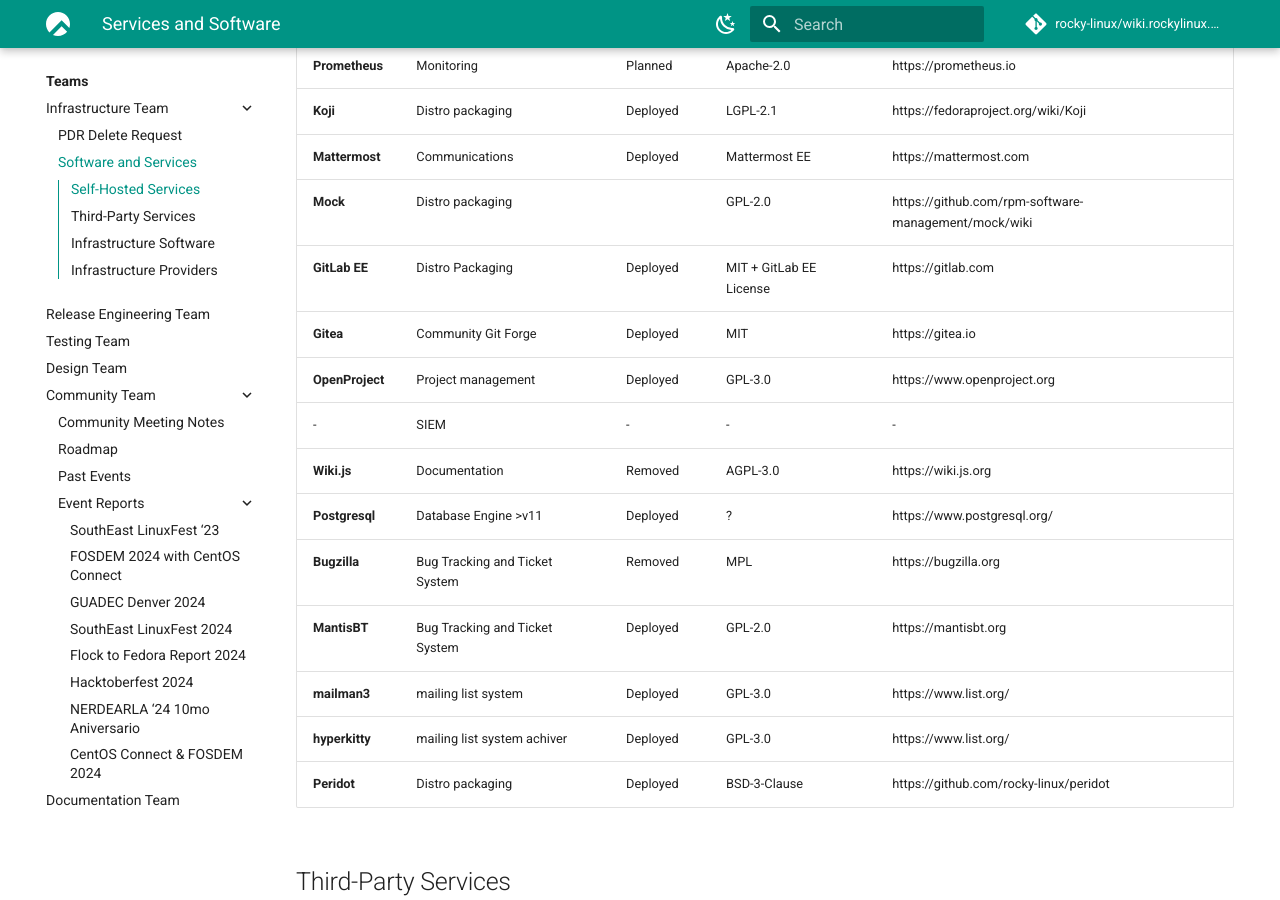
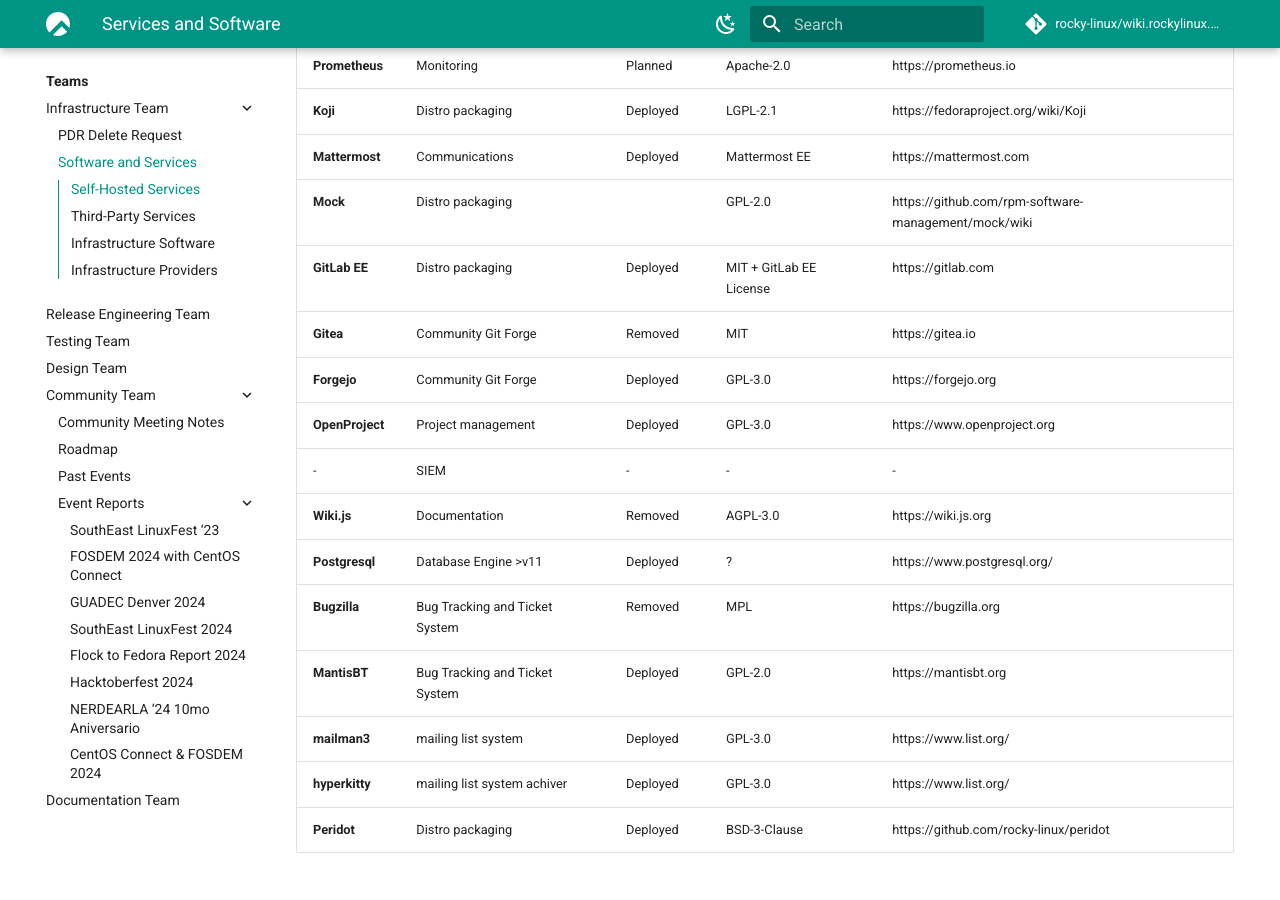
Before and after one commit to rocky-linux/wiki.rockylinux.org, an MkDocs documentation site: the page built from docs/team/infrastructure/services.md, in a window 1280 px wide and 900 px high, scrolled down 574 px. Built offline with MkDocs 1.6.1 and Material for MkDocs 9.7.7, drawn with Linux system fonts in a browser that asks for light colours; comment, search, counter and statistics services are not loaded.

Commit message:
removed gitea, added forgejo

```diff
--- a/docs/team/infrastructure/services.md
+++ b/docs/team/infrastructure/services.md
@@ -17,8 +17,9 @@
 | **Koji**        | Distro packaging               | Deployed   | LGPL-2.1                | https://fedoraproject.org/wiki/Koji                  |
 | **Mattermost**  | Communications                 | Deployed   | Mattermost EE           | https://mattermost.com                               |
 | **Mock**        | Distro packaging               |            | GPL-2.0                 | https://github.com/rpm-software-management/mock/wiki |
-| **GitLab EE**   | Distro Packaging               | Deployed   | MIT + GitLab EE License | https://gitlab.com                                   |
-| **Gitea**       | Community Git Forge            | Deployed   | MIT                     | https://gitea.io                                     |
+| **GitLab EE**   | Distro packaging               | Deployed   | MIT + GitLab EE License | https://gitlab.com                                   |
+| **Gitea**       | Community Git Forge            | Removed    | MIT                     | https://gitea.io                                     |
+| **Forgejo**     | Community Git Forge            | Deployed   | GPL-3.0                 | https://forgejo.org                                  |
 | **OpenProject** | Project management             | Deployed   | GPL-3.0                 | https://www.openproject.org                          |
 | -               | SIEM                           | -          | -                       | -                                                    |
 | **Wiki.js**     | Documentation                  | Removed    | AGPL-3.0                | https://wiki.js.org                                  |
```
